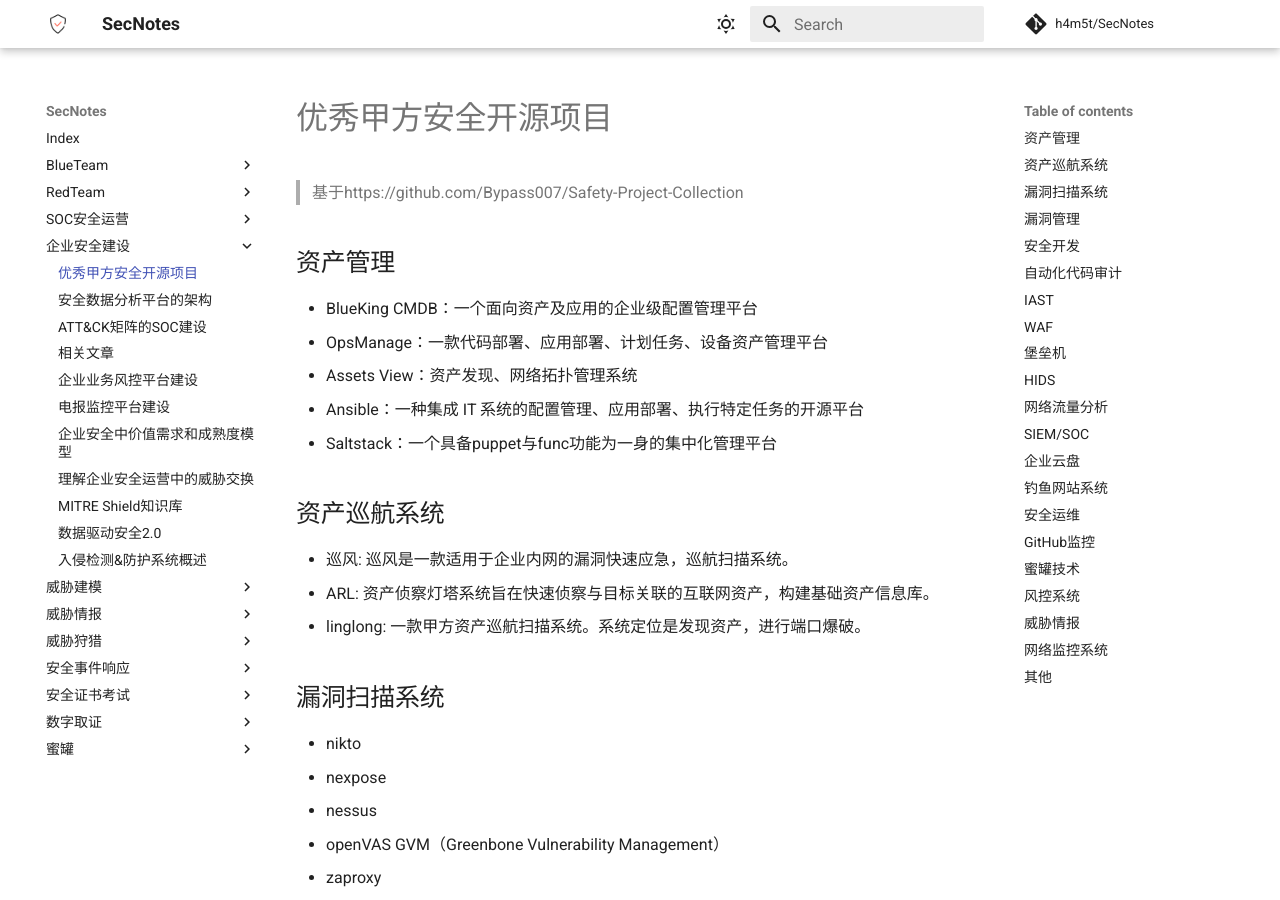
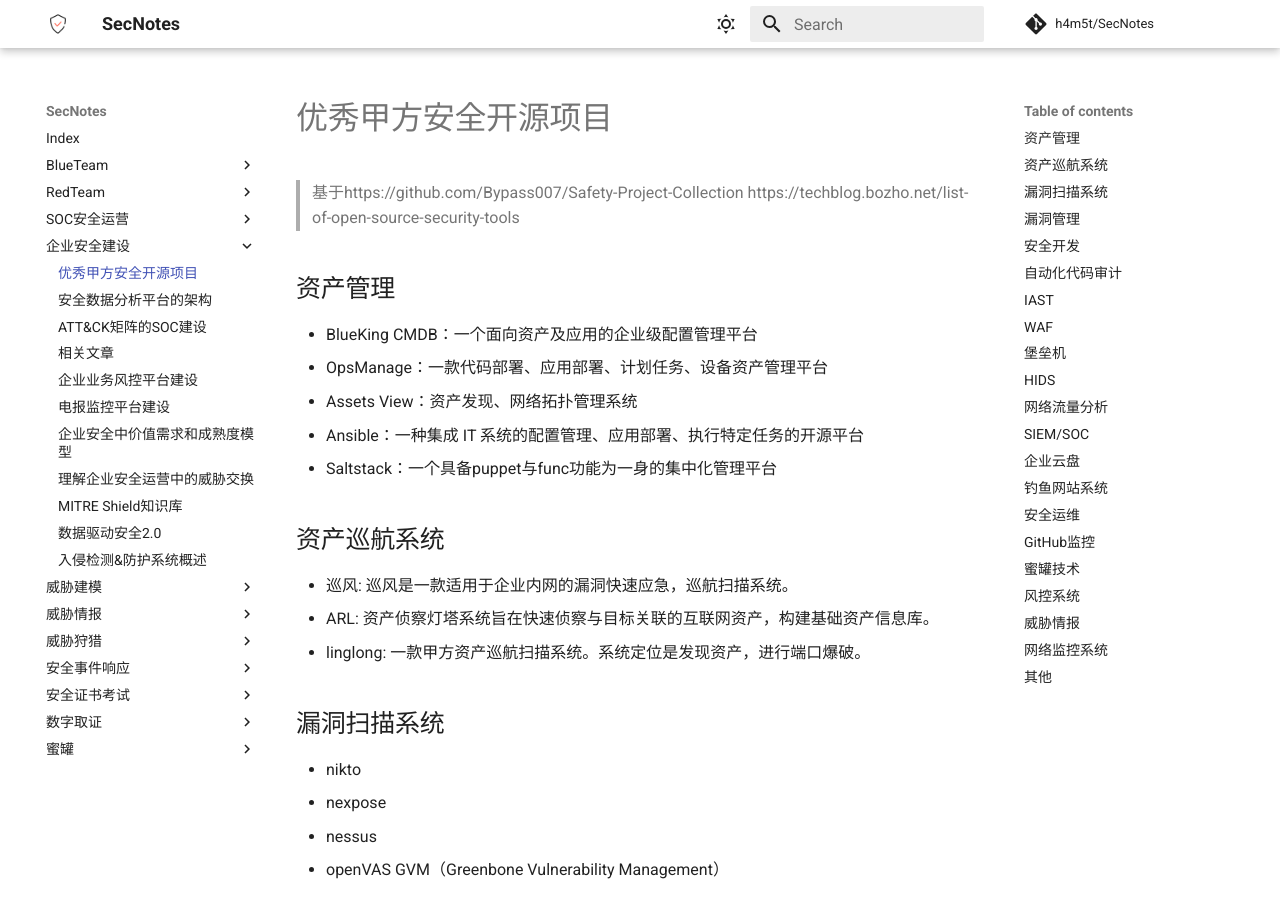
Before and after one commit to h4m5t/SecNotes, an MkDocs documentation site: the page built from docs/企业安全建设/0x01_security_projects.md, in a window 1280 px wide and 900 px high. Built offline with MkDocs 1.6.1 and Material for MkDocs 9.7.7, drawn with Linux system fonts in a browser that asks for light colours; comment, search, counter and statistics services are not loaded; some of the changed lines change nothing that is shown.

Commit message:
Update 0x01_security_projects.md

```diff
--- a/docs/企业安全建设/0x01_security_projects.md
+++ b/docs/企业安全建设/0x01_security_projects.md
@@ -1,6 +1,7 @@
 # 优秀甲方安全开源项目
 
 > 基于https://github.com/Bypass007/Safety-Project-Collection
+> https://techblog.bozho.net/list-of-open-source-security-tools
 
 ## 资产管理
 
```
